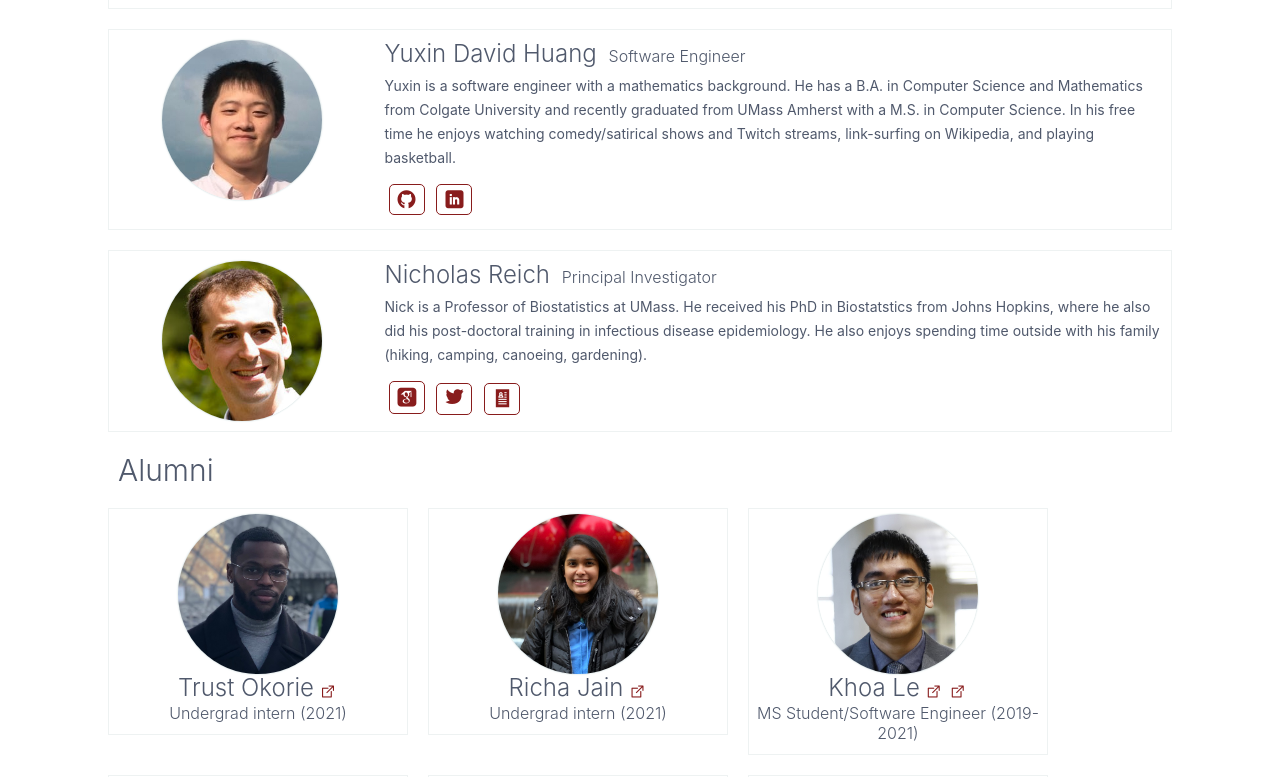
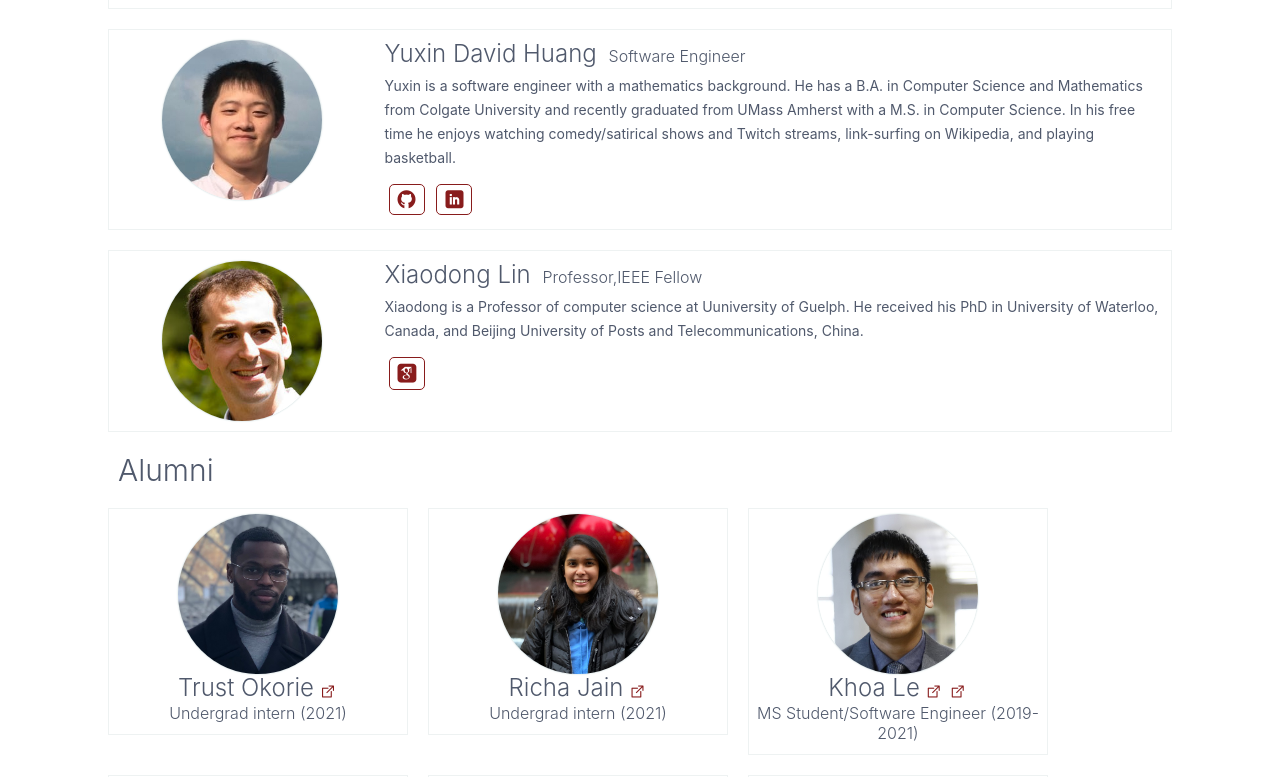
Before and after one commit to IgnisLi/IgnisLi.github.io, a Jekyll site: the page built from people.html, in a window 1280 px wide and 900 px high, scrolled down 3737 px, cut to the strip 0-777 px from the top of the window. Built offline with Jekyll 4.4.1, drawn with Linux system fonts in a browser that asks for light colours; nearby versions of some CDN libraries; some web fonts are replaced; comment, search, counter and statistics services are not loaded.

Commit message:
Update people.html

```diff
--- a/people.html
+++ b/people.html
@@ -88,29 +88,19 @@ layout: default
             </div>
             <div class="column col-9 col-sm-12">
               <div class="card-header">
-                <h4 class="card-title">Nicholas Reich</h4>&nbsp;&nbsp;
-                <h6 class="card-subtitle show-sm">Principal Investigator</h6>
-                <h6 class="card-subtitle-inline hide-sm">Principal Investigator</h6>
+                <h4 class="card-title">Xiaodong Lin</h4>&nbsp;&nbsp;
+                <h6 class="card-subtitle show-sm">Professor</h6>
+                <h6 class="card-subtitle-inline hide-sm">Professor,IEEE Fellow</h6>
               </div>
               <div class="card-body">
-                <p>Nick is a Professor of Biostatistics at UMass. He received his
-PhD in Biostatstics from Johns Hopkins, where he also did his post-doctoral
-training in infectious disease epidemiology. He also enjoys spending time outside
-with his family (hiking, camping, canoeing, gardening).</p>
+                <p>Xiaodong is a Professor of computer science at Uuniversity of Guelph. He received his
+PhD in University of Waterloo, Canada, and Beijing University of Posts and Telecommunications, China.</p>
 
               </div>
               <div class="card-footer">
 
-                  <a href="https://scholar.google.com/citations?hl=en&user=AQUsdvkAAAAJ" id="link-container">
+                  <a href="https://scholar.google.ca/citations?user=om3xUIcAAAAJ&hl=en" id="link-container">
                     <span class="ai ai-google-scholar-square ai-2x" id="link"></span>
-                  </a>
-
-                  <a href="https://twitter.com/reichlab" id="link-container">
-                    <span class="flaticon-twitter-1" id="link"></span>
-                  </a>
-
-                  <a href="http://reichlab.io/pdfs/cv/cvReich.pdf" id="link-container">
-                    <span class="flaticon-curriculum" id="link"></span>
                   </a>
 
               </div>
```
